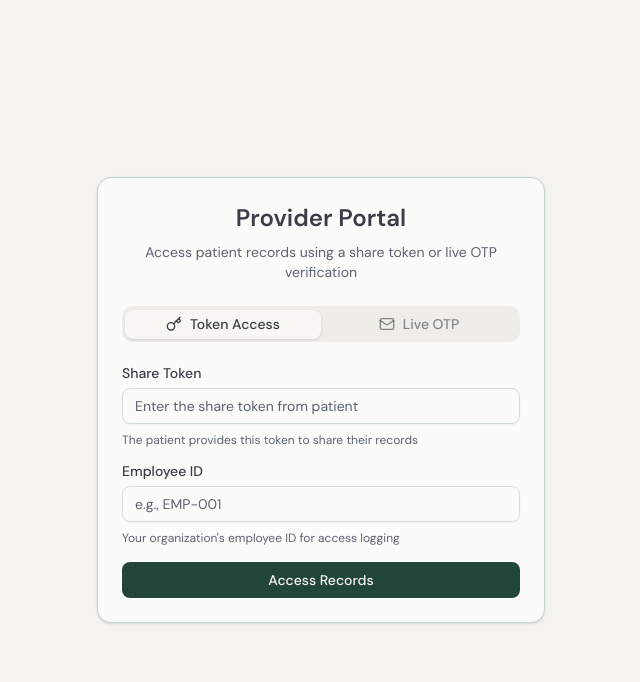
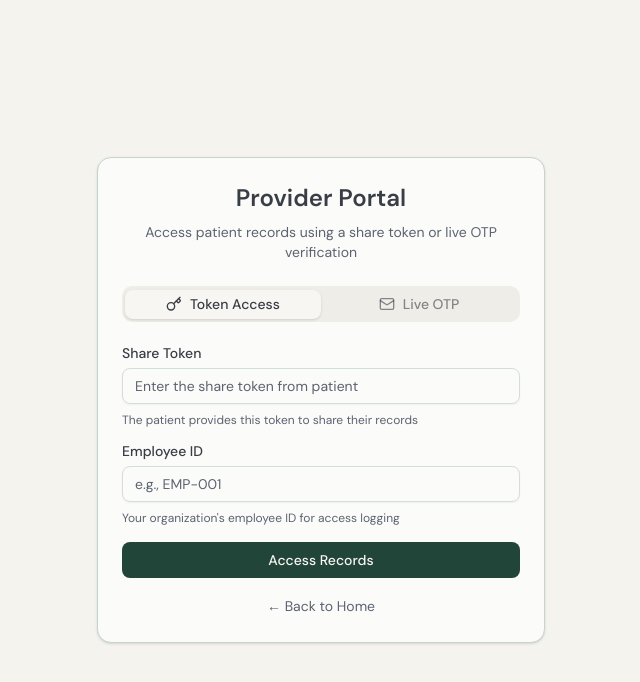
Before and after one commit to Divkix/evexia, a Next.js app: page /provider in a window 1280 px wide. Shown: the top 682 px of the page, without its empty margins (319-959 px from the left). Built offline with nearby package versions, Linux system fonts and the light colour scheme.

Commit message:
fix: redirect logout/exit to home page for better navigation
- Patient portal logout now redirects to home (/) instead of login page
- Provider portal records view adds "Exit Portal" button next to "View Different Patient"
- Provider portal form adds "Back to Home" link at bottom for easy navigation

```diff
--- a/app/patient/layout.tsx
+++ b/app/patient/layout.tsx
@@ -75,7 +75,7 @@ export default function PatientDashboardLayout({
     try {
       // Clear supabase session via API
       await fetch('/api/auth/logout', { method: 'POST' })
-      router.replace('/patient/login')
+      router.replace('/')
     } catch (error) {
       console.error('Logout failed:', error)
       setLoggingOut(false)
--- a/app/provider/page.tsx
+++ b/app/provider/page.tsx
@@ -1,6 +1,7 @@
 'use client'
 
-import { AlertTriangle, Info, Key, Mail } from 'lucide-react'
+import { AlertTriangle, Home, Info, Key, Mail } from 'lucide-react'
+import Link from 'next/link'
 import { useState } from 'react'
 import { toast } from 'sonner'
 import { HealthCharts } from '@/components/patient/health-charts'
@@ -269,9 +270,17 @@ export default function ProviderPortalPage() {
               Viewing records for {accessData.patientName}
             </p>
           </div>
-          <Button onClick={handleNewAccess} variant="outline">
-            View Different Patient
-          </Button>
+          <div className="flex gap-2">
+            <Button onClick={handleNewAccess} variant="outline">
+              View Different Patient
+            </Button>
+            <Link href="/">
+              <Button variant="ghost">
+                <Home className="mr-2 h-4 w-4" />
+                Exit Portal
+              </Button>
+            </Link>
+          </div>
         </div>
 
         {/* Patient Info Card */}
@@ -603,6 +612,14 @@ export default function ProviderPortalPage() {
               )}
             </TabsContent>
           </Tabs>
+          <div className="mt-4 text-center">
+            <Link
+              href="/"
+              className="text-sm text-muted-foreground hover:text-foreground"
+            >
+              ← Back to Home
+            </Link>
+          </div>
         </CardContent>
       </Card>
     </div>
```
